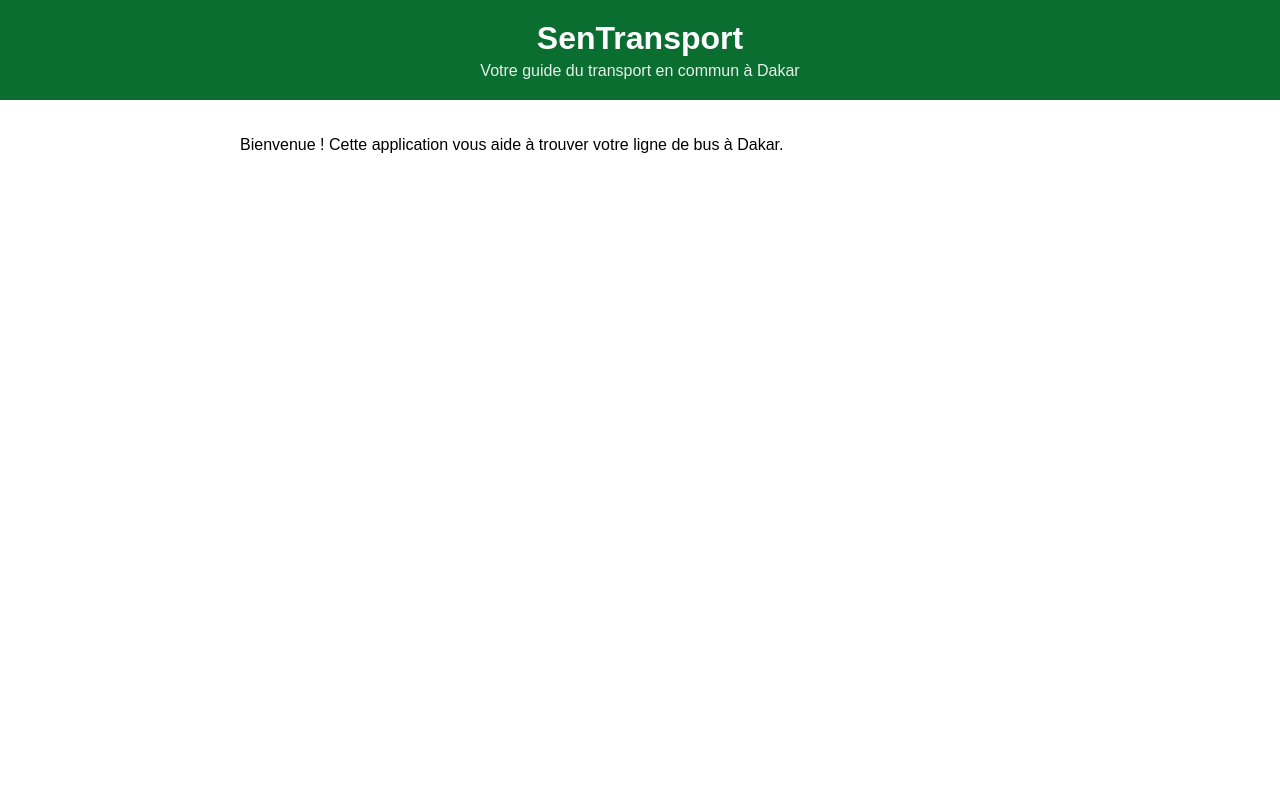
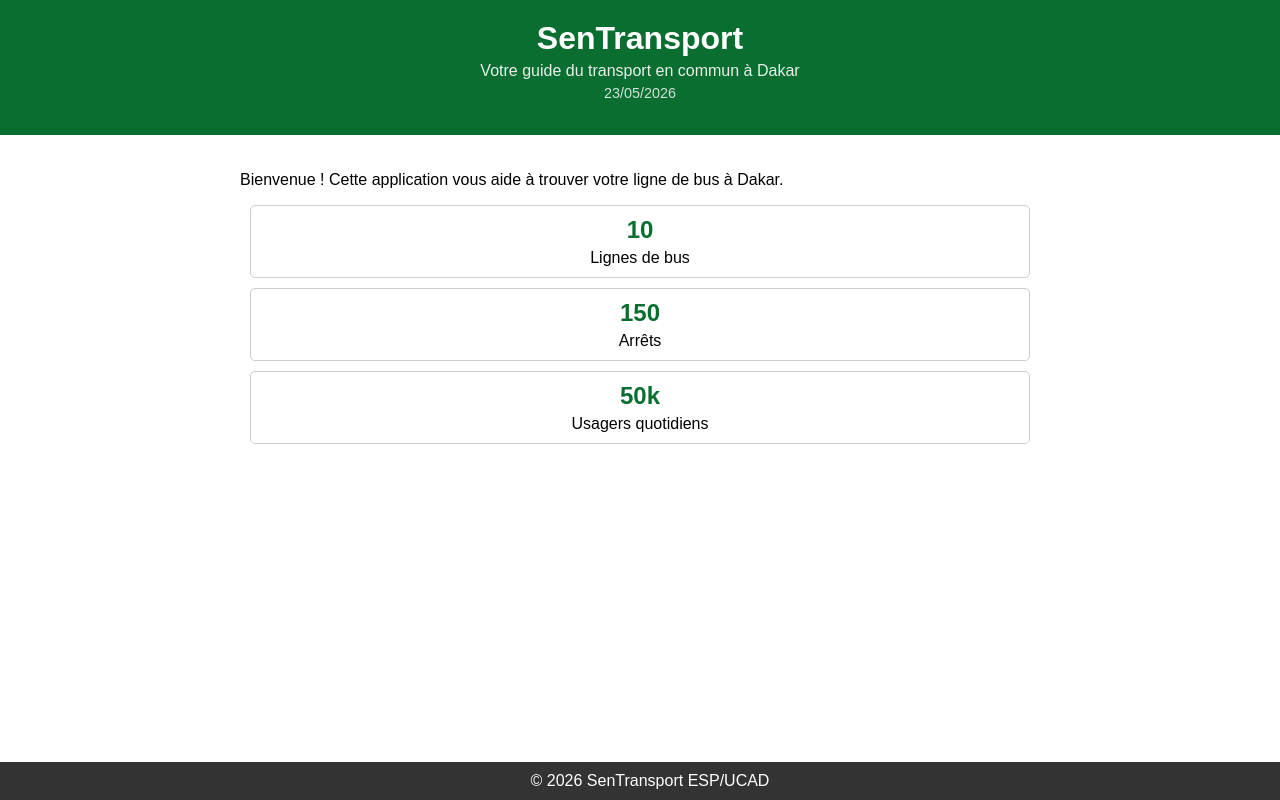
Before and after one commit to fayecheikhsow07/sentransport, a React (Create React App) app: page / in a window 1280 px wide. Built offline with nearby package versions, Linux system fonts and the light colour scheme.

Commit message:
Setup initial SenTransport avec Header

```diff
--- a/src/App.js
+++ b/src/App.js
@@ -1,18 +1,27 @@
 import './App.css';
 import Header from './Header';
+import Footer from './Footer';
+import Statistique from './Statistique';
 
 function App() {
   return (
     <div className="App">
       <Header />
       <main className="contenu">
-        <p>
-          Bienvenue ! Cette application vous aide à trouver
-          votre ligne de bus à Dakar.
-        </p>
+        <p>Bienvenue ! Cette application vous aide à trouver
+        votre ligne de bus à Dakar.</p>
+
+        <div className="stats">
+          <Statistique chiffre="10" libelle="Lignes de bus" />
+          <Statistique chiffre="150" libelle="Arrêts" />
+          <Statistique chiffre="50k" libelle="Usagers quotidiens" />
+        </div>
       </main>
+      <Footer />
     </div>
   );
 }
 
+
+
 export default App;
--- /dev/null
+++ b/src/Footer.css
@@ -0,0 +1,9 @@
+.footer {
+  background-color: #333;
+  color: white;
+  text-align: center;
+  padding: 10px;
+  position: fixed;
+  bottom: 0;
+  width: 100%;
+}
--- /dev/null
+++ b/src/Footer.js
@@ -0,0 +1,11 @@
+import './Footer.css';
+
+function Footer() {
+  return (
+    <footer className="footer">
+      © 2026 SenTransport ESP/UCAD
+    </footer>
+  );
+}
+
+export default Footer;
--- a/src/Header.css
+++ b/src/Header.css
@@ -15,3 +15,9 @@
   font-size: 1rem;
   opacity: 0.9;
 }
+
+.header-date {
+  margin-top: 5px;
+  font-size: 0.9rem;
+  opacity: 0.8;
+}
--- a/src/Header.js
+++ b/src/Header.js
@@ -1,12 +1,15 @@
 import './Header.css';
 
 function Header() {
+  const today = new Date().toLocaleDateString('fr-FR');
+
   return (
     <header className="header">
       <h1 className="header-titre">SenTransport</h1>
       <p className="header-soustitre">
         Votre guide du transport en commun à Dakar
       </p>
+      <p className="header-date">{today}</p>
     </header>
   );
 }
--- /dev/null
+++ b/src/Statistique.css
@@ -0,0 +1,18 @@
+.statistique {
+  border: 1px solid #ccc;
+  padding: 10px;
+  margin: 10px;
+  text-align: center;
+  border-radius: 5px;
+}
+
+.statistique h2 {
+  margin: 0;
+  font-size: 1.5rem;
+  color: #0a6e31;
+}
+
+.statistique p {
+  margin: 5px 0 0 0;
+  font-size: 1rem;
+}
--- /dev/null
+++ b/src/Statistique.js
@@ -0,0 +1,12 @@
+import './Statistique.css';
+
+function Statistique({ chiffre, libelle }) {
+  return (
+    <div className="statistique">
+      <h2>{chiffre}</h2>
+      <p>{libelle}</p>
+    </div>
+  );
+}
+
+export default Statistique;
```
